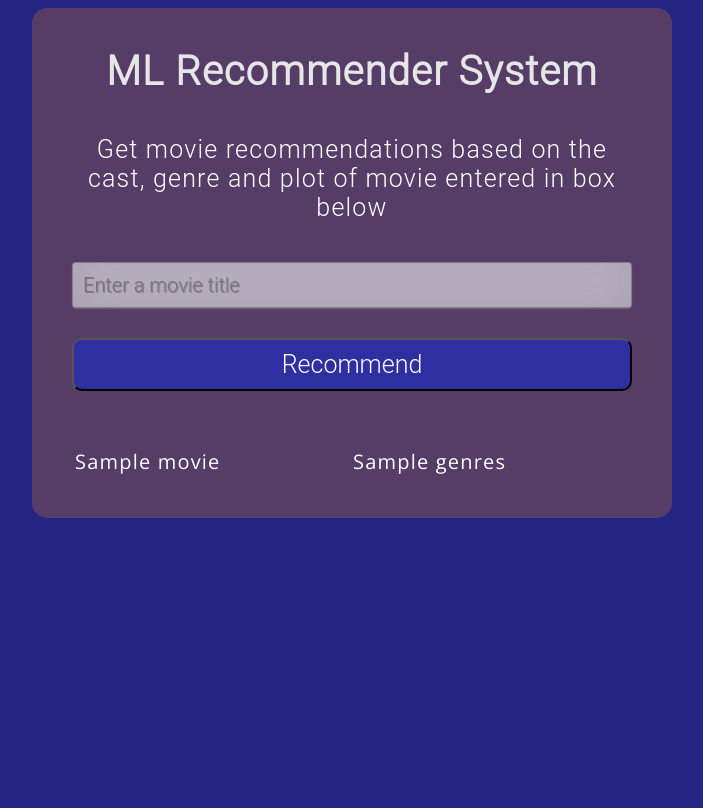
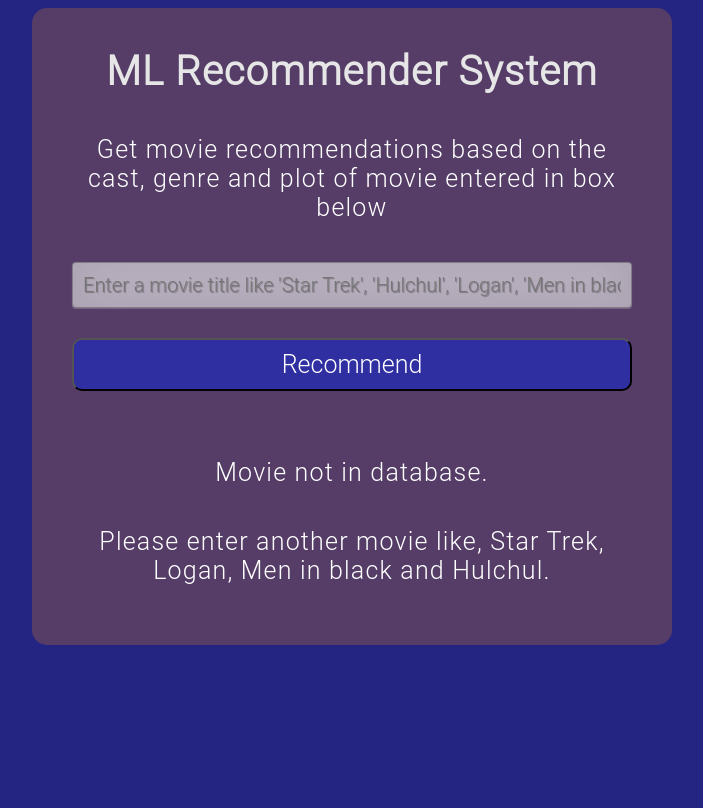
Before and after one commit to jalpa015/ml-webApp-integration, a Flask app: template templates/index.html in a window 1280 px wide. Shown: the whole page, without its empty margins (296-999 px from the left). Run offline with Flask 2, Linux system fonts and the light colour scheme; the template is opened without the code that fills it: most values are stand-ins (such as "Sample title", 1, 10 or a date in 2020); some libraries are stand-ins or nearby versions.

Commit message:
Fixed movie not in Database

```diff
--- a/app.py
+++ b/app.py
@@ -1,3 +1,4 @@
+from operator import length_hint
 from flask import Flask, request, jsonify, render_template
 from flask_cors import CORS
 import recommendation
@@ -18,8 +19,12 @@ def recommend_movies():
     movie_name = str(features[0])
     print(request, file=sys.stdout)
     res = recommendation.results(movie_name)
-    print(jsonify(res))
-    return render_template("index.html", recommended_movie=res)
+    print(jsonify(res), file=sys.stdout)
+    if res is not None:
+        return render_template("index.html", error_message=jsonify("Movie not in database"))
+    else:
+        return render_template("index.html", recommended_movie=res)
+
 
 
 if __name__ == "__main__":
--- a/recommendation.py
+++ b/recommendation.py
@@ -64,7 +64,7 @@ def results(movie_name):
     transform_result = transform_data(combine_result, find_movie)
 
     if movie_name not in find_movie["original_title"].unique():
-        return "Movie not in Database"
+        return None
 
     else:
         recommendations = recommend_movies(
--- a/templates/index.html
+++ b/templates/index.html
@@ -50,22 +50,34 @@
 					type="text"
 					name="title"
 					class="input-text"
-					placeholder="Enter a movie title"
+					placeholder="Enter a movie title like 'Star Trek', 'Hulchul', 'Logan', 'Men in black' "
 					required="required"
 				/>
 				<button type="submit" class="submit_btn">Recommend</button>
 			</form>
 
 			<br />
+
+			{% if recommended_movie is defined %}
+			<div class="intro-content">
+				Movie not in database.
+				<div class="intro-content">
+					Please enter another movie like, Star Trek, Logan, Men in
+					black and Hulchul.
+				</div>
+			</div>
+			{% else %}
 			<br />
 			<table>
 				{% for movie in recommended_movie %}
-					<tr>
-						<td class="float-left">{{ movie.Name }}</td>
-						<td class="float-right">{{ movie.Genres }}</td>
-					</tr>
+				<tr>
+					<td class="float-left">{{ movie.Name }}</td>
+					<td class="float-right">{{ movie.Genres }}</td>
+				</tr>
 				{% endfor %}
 			</table>
+
+			{% endif %}
 		</div>
 	</body>
 </html>
```
